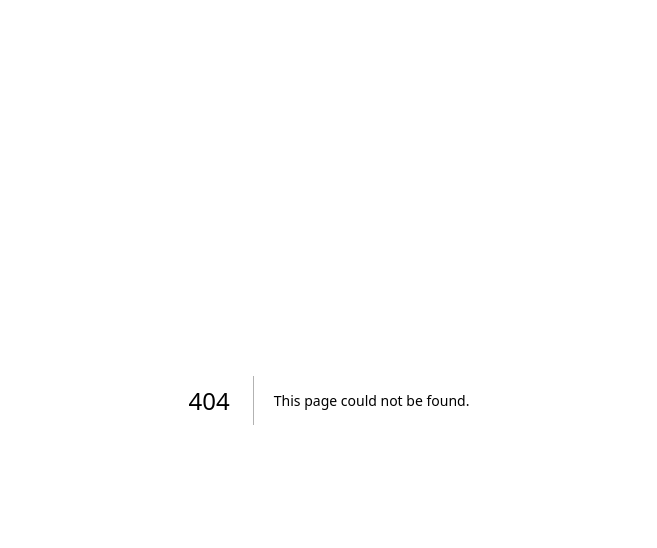
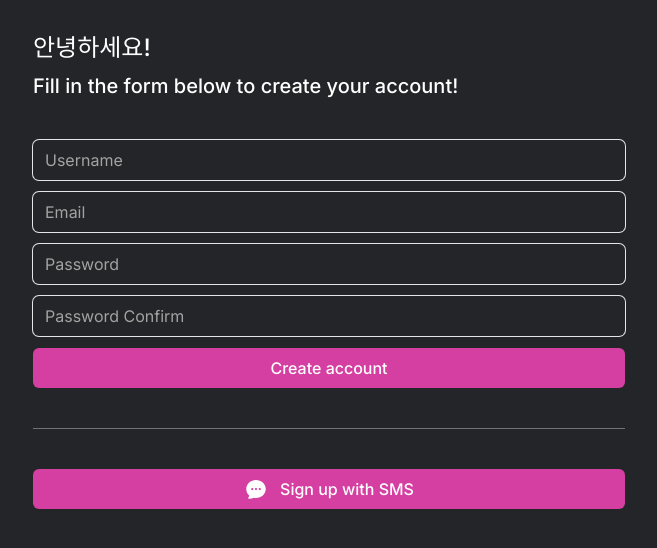
Before and after one commit to donggune/sotti-nextjs, a Next.js app: page /create-account in a window 1280 px wide. Before the commit this address had no page. Shown: the top 548 px of the page, without its empty margins (311-968 px from the left). Built offline with nearby package versions, Linux system fonts and the light colour scheme.

Commit message:
새로운 화면

```diff
--- /dev/null
+++ b/app/create-account/page.tsx
@@ -0,0 +1,31 @@
+import FormInput from "@/components/form-input";
+import { ChatBubbleOvalLeftEllipsisIcon } from "@heroicons/react/24/solid";
+import Link from "next/link";
+import React from "react";
+
+export default function CreateAccount() {
+  return (
+    <div className="flex flex-col gap-10 py-8 px-6">
+      <div className="flex flex-col gap-2 *:font-medium">
+        <h1 className="text-2xl">안녕하세요!</h1>
+        <h2 className="text-xl">Fill in the form below to create your account!</h2>
+      </div>
+      <form className="flex flex-col gap-3">
+        <FormInput type="text" placeholder="Username" required errors={[]} />
+        <FormInput type="email" placeholder="Email" required errors={[]} />
+        <FormInput type="password" placeholder="Password" required errors={[]} />
+        <FormInput type="password" placeholder="Password Confirm" required errors={[]} />
+        <button className="primary-btn h-10">Create account</button>
+      </form>
+      <div className="w-full h-px bg-neutral-500" />
+      <div>
+        <Link className="primary-btn flex h-10 items-center justify-center gap-3" href="/sms">
+          <span>
+            <ChatBubbleOvalLeftEllipsisIcon className="h-6 w-6" />
+          </span>
+          <span>Sign up with SMS</span>
+        </Link>
+      </div>
+    </div>
+  );
+}
--- a/app/globals.css
+++ b/app/globals.css
@@ -2,32 +2,14 @@
 @tailwind components;
 @tailwind utilities;
 
-:root {
-  --foreground-rgb: 0, 0, 0;
-  --background-start-rgb: 214, 219, 220;
-  --background-end-rgb: 255, 255, 255;
-}
-
-@media (prefers-color-scheme: dark) {
-  :root {
-    --foreground-rgb: 255, 255, 255;
-    --background-start-rgb: 0, 0, 0;
-    --background-end-rgb: 0, 0, 0;
+@layer base {
+  a {
+    @apply text-sotti-main;
   }
 }
 
-body {
-  color: rgb(var(--foreground-rgb));
-  background: linear-gradient(
-      to bottom,
-      transparent,
-      rgb(var(--background-end-rgb))
-    )
-    rgb(var(--background-start-rgb));
-}
-
-@layer utilities {
-  .text-balance {
-    text-wrap: balance;
+@layer components {
+  .primary-btn {
+    @apply w-full bg-sotti-main text-white font-medium rounded-md text-center hover:bg-sotti-main/95 transition-colors;
   }
 }
--- a/app/layout.tsx
+++ b/app/layout.tsx
@@ -16,7 +16,7 @@ export default function RootLayout({
 }>) {
   return (
     <html lang="en">
-      <body className={inter.className}>{children}</body>
+      <body className={`${inter.className} bg-[#242528] text-white max-w-screen-sm mx-auto`}>{children}</body>
     </html>
   );
 }
--- a/app/page.tsx
+++ b/app/page.tsx
@@ -1,113 +1,25 @@
 import Image from "next/image";
+import Link from "next/link";
 
 export default function Home() {
   return (
-    <main className="flex min-h-screen flex-col items-center justify-between p-24">
-      <div className="z-10 w-full max-w-5xl items-center justify-between font-mono text-sm lg:flex">
-        <p className="fixed left-0 top-0 flex w-full justify-center border-b border-gray-300 bg-gradient-to-b from-zinc-200 pb-6 pt-8 backdrop-blur-2xl dark:border-neutral-800 dark:bg-zinc-800/30 dark:from-inherit lg:static lg:w-auto  lg:rounded-xl lg:border lg:bg-gray-200 lg:p-4 lg:dark:bg-zinc-800/30">
-          Get started by editing&nbsp;
-          <code className="font-mono font-bold">app/page.tsx</code>
-        </p>
-        <div className="fixed bottom-0 left-0 flex h-48 w-full items-end justify-center bg-gradient-to-t from-white via-white dark:from-black dark:via-black lg:static lg:size-auto lg:bg-none">
-          <a
-            className="pointer-events-none flex place-items-center gap-2 p-8 lg:pointer-events-auto lg:p-0"
-            href="https://vercel.com?utm_source=create-next-app&utm_medium=appdir-template&utm_campaign=create-next-app"
-            target="_blank"
-            rel="noopener noreferrer"
-          >
-            By{" "}
-            <Image
-              src="/vercel.svg"
-              alt="Vercel Logo"
-              className="dark:invert"
-              width={100}
-              height={24}
-              priority
-            />
-          </a>
+    <div className="flex flex-col items-center justify-between min-h-screen p-6">
+      <div className="my-auto flex flex-col items-center gap-2 *:font-medium">
+        <span className="text-9xl">🎁</span>
+        <h1 className="text-4xl">Sotti</h1>
+        <h2 className="text-2xl">Sotti에 어서오세요 !</h2>
+      </div>
+      <div className="flex flex-col items-center gap-3 w-full">
+        <Link href="/create-account" className="primary-btn py-2.5 text-lg ">
+          시작하기
+        </Link>
+        <div className="flex gap-2">
+          <span>이미 계정이 있나요?</span>
+          <Link href="/login" className="hover:underline">
+            로그인
+          </Link>
         </div>
       </div>
-
-      <div className="relative z-[-1] flex place-items-center before:absolute before:h-[300px] before:w-full before:-translate-x-1/2 before:rounded-full before:bg-gradient-radial before:from-white before:to-transparent before:blur-2xl before:content-[''] after:absolute after:-z-20 after:h-[180px] after:w-full after:translate-x-1/3 after:bg-gradient-conic after:from-sky-200 after:via-blue-200 after:blur-2xl after:content-[''] before:dark:bg-gradient-to-br before:dark:from-transparent before:dark:to-blue-700 before:dark:opacity-10 after:dark:from-sky-900 after:dark:via-[#0141ff] after:dark:opacity-40 sm:before:w-[480px] sm:after:w-[240px] before:lg:h-[360px]">
-        <Image
-          className="relative dark:drop-shadow-[0_0_0.3rem_#ffffff70] dark:invert"
-          src="/next.svg"
-          alt="Next.js Logo"
-          width={180}
-          height={37}
-          priority
-        />
-      </div>
-
-      <div className="mb-32 grid text-center lg:mb-0 lg:w-full lg:max-w-5xl lg:grid-cols-4 lg:text-left">
-        <a
-          href="https://nextjs.org/docs?utm_source=create-next-app&utm_medium=appdir-template&utm_campaign=create-next-app"
-          className="group rounded-lg border border-transparent px-5 py-4 transition-colors hover:border-gray-300 hover:bg-gray-100 hover:dark:border-neutral-700 hover:dark:bg-neutral-800/30"
-          target="_blank"
-          rel="noopener noreferrer"
-        >
-          <h2 className="mb-3 text-2xl font-semibold">
-            Docs{" "}
-            <span className="inline-block transition-transform group-hover:translate-x-1 motion-reduce:transform-none">
-              -&gt;
-            </span>
-          </h2>
-          <p className="m-0 max-w-[30ch] text-sm opacity-50">
-            Find in-depth information about Next.js features and API.
-          </p>
-        </a>
-
-        <a
-          href="https://nextjs.org/learn?utm_source=create-next-app&utm_medium=appdir-template-tw&utm_campaign=create-next-app"
-          className="group rounded-lg border border-transparent px-5 py-4 transition-colors hover:border-gray-300 hover:bg-gray-100 hover:dark:border-neutral-700 hover:dark:bg-neutral-800/30"
-          target="_blank"
-          rel="noopener noreferrer"
-        >
-          <h2 className="mb-3 text-2xl font-semibold">
-            Learn{" "}
-            <span className="inline-block transition-transform group-hover:translate-x-1 motion-reduce:transform-none">
-              -&gt;
-            </span>
-          </h2>
-          <p className="m-0 max-w-[30ch] text-sm opacity-50">
-            Learn about Next.js in an interactive course with&nbsp;quizzes!
-          </p>
-        </a>
-
-        <a
-          href="https://vercel.com/templates?framework=next.js&utm_source=create-next-app&utm_medium=appdir-template&utm_campaign=create-next-app"
-          className="group rounded-lg border border-transparent px-5 py-4 transition-colors hover:border-gray-300 hover:bg-gray-100 hover:dark:border-neutral-700 hover:dark:bg-neutral-800/30"
-          target="_blank"
-          rel="noopener noreferrer"
-        >
-          <h2 className="mb-3 text-2xl font-semibold">
-            Templates{" "}
-            <span className="inline-block transition-transform group-hover:translate-x-1 motion-reduce:transform-none">
-              -&gt;
-            </span>
-          </h2>
-          <p className="m-0 max-w-[30ch] text-sm opacity-50">
-            Explore starter templates for Next.js.
-          </p>
-        </a>
-
-        <a
-          href="https://vercel.com/new?utm_source=create-next-app&utm_medium=appdir-template&utm_campaign=create-next-app"
-          className="group rounded-lg border border-transparent px-5 py-4 transition-colors hover:border-gray-300 hover:bg-gray-100 hover:dark:border-neutral-700 hover:dark:bg-neutral-800/30"
-          target="_blank"
-          rel="noopener noreferrer"
-        >
-          <h2 className="mb-3 text-2xl font-semibold">
-            Deploy{" "}
-            <span className="inline-block transition-transform group-hover:translate-x-1 motion-reduce:transform-none">
-              -&gt;
-            </span>
-          </h2>
-          <p className="m-0 max-w-[30ch] text-balance text-sm opacity-50">
-            Instantly deploy your Next.js site to a shareable URL with Vercel.
-          </p>
-        </a>
-      </div>
-    </main>
+    </div>
   );
 }
--- /dev/null
+++ b/components/form-input.tsx
@@ -0,0 +1,27 @@
+import React from "react";
+
+// type 설정할 때 type를 쓰든 interface 를 사용하든 취향차이임. 아무거나 해도됨
+interface Props {
+  type: string;
+  placeholder: string;
+  required: boolean;
+  errors: string[];
+}
+
+export default function FormInput({ type, placeholder, required, errors }: Props) {
+  return (
+    <div className="flex flex-col gap-2">
+      <input
+        className="bg-transparent rounded-md w-full h-10 focus:outline-none ring-1 focus:ring-2 ring-neutral-200 focus:ring-sotti-main border-none placeholder:text-neutral-400"
+        type={type}
+        placeholder={placeholder}
+        required={required}
+      />
+      {errors.map((error, index) => (
+        <span key={index} className="text-red-500 font-medium">
+          {error}
+        </span>
+      ))}
+    </div>
+  );
+}
--- a/tailwind.config.ts
+++ b/tailwind.config.ts
@@ -8,13 +8,11 @@ const config: Config = {
   ],
   theme: {
     extend: {
-      backgroundImage: {
-        "gradient-radial": "radial-gradient(var(--tw-gradient-stops))",
-        "gradient-conic":
-          "conic-gradient(from 180deg at 50% 50%, var(--tw-gradient-stops))",
+      colors: {
+        "sotti-main": "#D53FA1",
       },
     },
   },
-  plugins: [],
+  plugins: [require("@tailwindcss/forms")],
 };
 export default config;
```
Also changed, not shown: package.json (+7 -5 lines), 2 other files (tests, documents, lock files or other folders).
